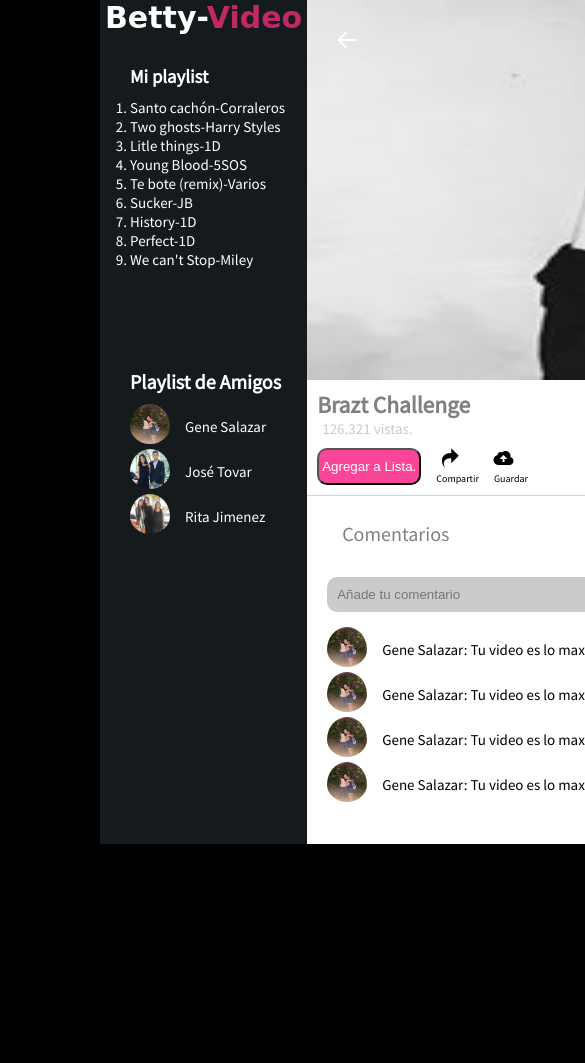
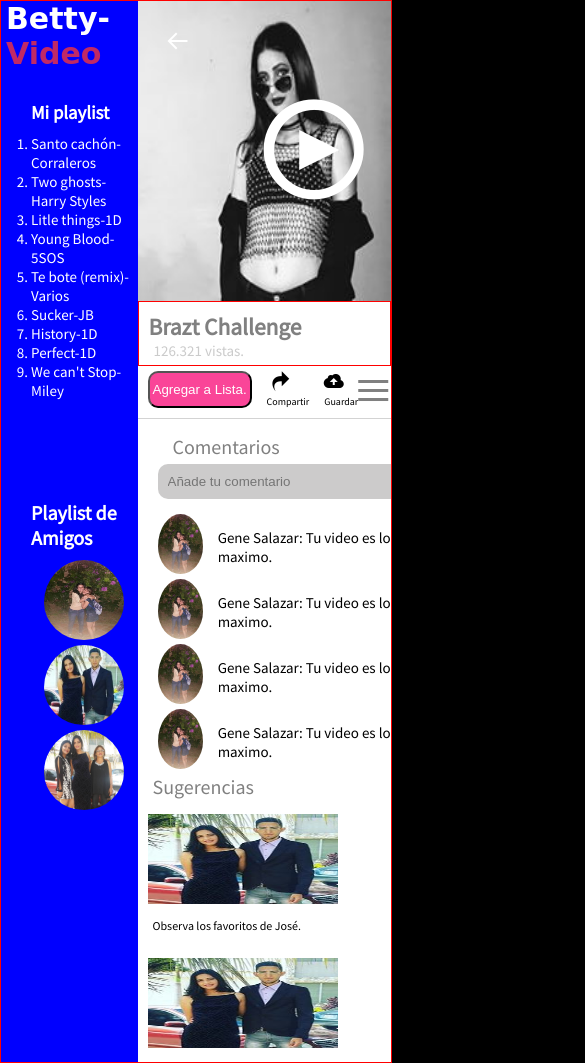
Before and after one commit to bettyrjc/reto-2, a plain HTML site: page index.html in a window 390 px wide. Shown: the top 1063 px of the page, 585 px wide, since content can reach past the window. Before the commit the page ends 859 px from the top, so only its background shows below. Drawn offline with Linux system fonts and the light colour scheme; a web font is replaced by a local one.

Commit message:
incuyendo JS

```diff
--- a/index.css
+++ b/index.css
@@ -36,6 +36,7 @@ ol{
   font-size: var(--font);
 }
 p{
+  display: block;
   font-size: 15px;
   margin: 0px;
   font-family: var(--text);
@@ -44,12 +45,15 @@ padding-left: 15px;
 img{
 overflow: hidden;
 }
+figure{
+  margin: 0px;
+}
 
 .container{
-  width: 1024px;
+  width: 100vw;
   margin: 0px;
   display: grid;
-  grid-template-columns:  30% 70%;
+  grid-template-columns:  25% 70%;
   grid-template-areas: 'nav-board'
                        'container-2';
 }
@@ -57,7 +61,7 @@ overflow: hidden;
 
 /* barra de navegacion  */
 .nav-board{
-  margin-left: 100px;
+  margin-left: 80px;
   height: 100vh;
   display:block;
   background-color: rgb(21,27,29);
@@ -79,6 +83,9 @@ overflow: hidden;
   border-radius: 50%;
   padding-bottom: 5px
 }
+#p{
+  display: block;
+}
 .play-list{
   padding-top: 30px;
   padding-left: 30px;
@@ -87,36 +94,43 @@ overflow: hidden;
 }
 
 
-/*  seccon dos video*/
+/*  seccion dos video*/
 .container-2{
+  /* height: 100%; */
   background-color: white;
   width: 100%;
 }
 .video{
-  height: 45%;
+  height:300px;
   position: relative;
 }
 .icon-play-outline{
   color: white;
   font-size: 100px;
-padding-left: 50%;;
-padding-top: 100px;
-position: absolute;
-z-index: 2;
+  padding-left: 50%;;
+  padding-top: 100px;
+  position: absolute;
+  z-index: 2;
+}
+.icon-arrow-thin-left{
+  color:white;
+  padding: 30px;
+  font-size: 20px;
+  position:absolute;
+  z-index: 3;
 }
 #img{
 position: absolute;
 z-index: 1;
 width: 100%;
-height: 100%;
+
+height: 100%; */
 overflow: hidden;
 }
-.icon-arrow-thin-left{
-color:white;
-padding: 30px;
-font-size: 20px;
-position:absolute;
-z-index: 3;
+.title {
+  color: gray;
+  font-size: 20px;
+  padding-bottom: 5px;
 }
 .name{
 
@@ -166,8 +180,6 @@ z-index: 3;
   margin: 0px;
   display: flex;
   padding-right: 100px;
-
-
 }
 .weird-2 input{
   margin: 0px;
@@ -175,6 +187,13 @@ z-index: 3;
   width: 70px;
   height: 20px;
   border-radius: 30px;
+}
+.burger-button{
+  font-size: 30px;
+  display: none;
+  color: gray;
+  padding-top: 10px;
+  padding-right: 40px;
 }
 #o {
   background:#BC63FC;
@@ -193,17 +212,14 @@ z-index: 3;
   color:white;
 }
 .container-3{
-  height: 40%;
+  width: 100%;
   padding-top:10px;
   display:flex;
-  justify-content: space-between;
+  justify-content:space-between;
   align-items: flex-start;
 }
 .coments{
  padding-left: 20px;
- height: 100%;
-
-
 }
 .coments input{
   padding: 10px;
@@ -212,27 +228,120 @@ z-index: 3;
   border: lightgray;
   border-radius: 10px;
 }
-
+.suggestions{
+  /* padding-left: 30px; */
+}
 .sugg-1 img{
-  overflow: hidden;
   height: 100px;
-  width:200px;
+  width:150px;
+  flex-wrap: wrap;
 }
 .sugg-1 p{
   margin: 0px;
   font-size: 12px;
   padding-bottom: 15px;
 }
-.title {
-  height: 15%;
-  color: gray;
-  font-size: 20px;
-  padding-bottom: 5px;
-}
+
 .hi{
   padding-top: 15px;
 }
 
-@media screen (max-width:1024px;) {
+@media screen and (max-width:800px) {
+
+ .burger-button{
+   display: block;
+ }
+  .nav-board{
+    height: 100%;
+  }
+  .container-3{
+    height: 100%;
+    background-color: white;
+  }
+  .suggestions img
+  {
+    padding: 10px;
+    width: 190px;
+    height: 90px;
+  }
+  .coments input{
+    padding: 10px;
+    width: 250px;}
+
+    #p{
+      display: none;
+    }
+    .logo img{
+      width: 60px;
+      height: 60px;
+      border-radius: 50%;
+      padding-bottom: 5px
+    }
+    .weird-2{
+        position: fixed;
+        background: rgba(0,0,0,0.5);
+        z-index: 3;
+        top: 0;
+        right: -100vh;/*esconderlo*/
+        width: 200px;
+        bottom: 1;
+        display: block;
+        padding: 10px;
+
+    }
+    .weird-2.is-active{
+      right: 0;
+}
+}
+
+@media screen and (max-width:691px) {
+  .container{
+    margin: 0px;
+    overflow: hidden;
+    display: grid;
+    grid-template-columns:  35% 65%;
+    border: 1px solid red;
+  }
+  .nav-board {
+    margin-left: 0px;
+    background-color: blue;
+  }
+
+  #p{
+    display: none;
+  }
+  .class{
+    display: flex;
+    justify-content:center;
+    align-items:center;
+  }
+  .class img{
+    width: 80px;
+    height: 80px;
+    border-radius: 50%;
+    padding-bottom: 5px
+  }
+  .container-2{
+    background-color: white;
+    width: 100%;
+  }
+  .title{
+    /* height: 15%; */
+  }
+  .video{
+    /* height: 45%; */
+    position: relative;
+  }
+  .name{
+    border: 1px solid red;
+    margin:0px;
+    padding-top: 10px;
+    padding-bottom: 5px;
+  }
+  .container-3{
+    height: 40%;
+    padding-top:10px;
+    display:block;
+  }
 
 }
--- a/index.html
+++ b/index.html
@@ -30,17 +30,17 @@
           </div>
           <div class=" persons">
             <h2>Playlist de Amigos</h2>
-            <div class="logo">
+            <div class="logo class">
               <img src="image/pimpolla.jpg" alt="">
-              <p>Gene Salazar</p>
+              <p id="p">Gene Salazar</p>
             </div>
-            <div class="logo">
+            <div class="logo class">
               <img src="image/flaco.jpg" alt="">
-              <p>José Tovar</p>
+              <p id="p">José Tovar</p>
             </div>
-            <div class="logo">
+            <div class="logo class">
               <img src="image/mami.jpg" alt="">
-              <p>Rita Jimenez</p>
+              <p id="p">Rita Jimenez</p>
             </div>
           </div>
         </div>
@@ -69,14 +69,16 @@
                   <p>Guardar</p>
                 </span>
               </div>
-              <div class="weird-2">
-                <input id="o" type="submit" name="" value="Electronic"><br>
-                <input id="n" type="submit" name="" value="Roc"><br>
-                <input id="e" type="submit" name="" value="80"><br>
-                <input id="s" type="submit" name="" value="Rela"><br>
+              <div class="cont-weird-2">
+                <i class="icon-menu burger-button" id="burgerMenu"></i>
+                <div class="weird-2">
+                  <input id="o" type="submit"  value="Electronic"><br>
+                  <input id="n" type="submit"  value="Rock"><br>
+                  <input id="e" type="submit"  value="80"><br>
+                  <input id="s" type="submit"  value="Relax"><br>
+                </div>
               </div>
             </div>
-
           </div>
           <div class="item1 container-3">
             <div class="coments">
@@ -102,16 +104,21 @@
             <div class="suggestions">
               <p class="title">Sugerencias</p>
               <div class="sugg-1">
-                <img src="image/flaco.jpg" alt="">
+                <figure>
+                  <img src="image/flaco.jpg" alt="">
+                </figure>
                 <p>Observa los favoritos de José.</p>
               </div>
               <div class="sugg-1">
-                <img src="image/flaco.jpg" alt="">
+                <figure>
+                  <img src="image/flaco.jpg" alt="">
+                </figure>
               </div>
             </div>
           </div>
         </div>
       </div>
     <!-- </div> -->
+    <script src="index.js"></script>
   </body>
 </html>
--- /dev/null
+++ b/index.js
@@ -0,0 +1,15 @@
+
+const menu = document.querySelector(' .weird-2 ');
+const menuButton = document.querySelector(' #burgerMenu ');
+menuButton.addEventListener('click', loginInn);
+; //agrega el istener si es true
+menuButton.removeEventListener('click', loginInn);
+
+
+function loginInn(){
+if(loginIn.classList.contains('is-active')) {
+  loginIn.classList.remove('is-active');
+} else{
+  loginIn.classList.add('is-active');
+}
+}
--- a/style.css
+++ b/style.css
@@ -1,10 +1,10 @@
 @font-face {
   font-family: 'icomoon';
-  src:  url('fonts/icomoon.eot?mee79z');
-  src:  url('fonts/icomoon.eot?mee79z#iefix') format('embedded-opentype'),
-    url('fonts/icomoon.ttf?mee79z') format('truetype'),
-    url('fonts/icomoon.woff?mee79z') format('woff'),
-    url('fonts/icomoon.svg?mee79z#icomoon') format('svg');
+  src:  url('fonts/icomoon.eot?paolr3');
+  src:  url('fonts/icomoon.eot?paolr3#iefix') format('embedded-opentype'),
+    url('fonts/icomoon.ttf?paolr3') format('truetype'),
+    url('fonts/icomoon.woff?paolr3') format('woff'),
+    url('fonts/icomoon.svg?paolr3#icomoon') format('svg');
   font-weight: normal;
   font-style: normal;
 }
@@ -30,6 +30,9 @@
 .icon-cloud-upload:before {
   content: "\e902";
 }
+.icon-menu:before {
+  content: "\e905";
+}
 .icon-play-outline:before {
   content: "\e900";
 }
```
Also changed, not shown: fonts/icomoon.ttf, fonts/icomoon.woff, 2 other files.
